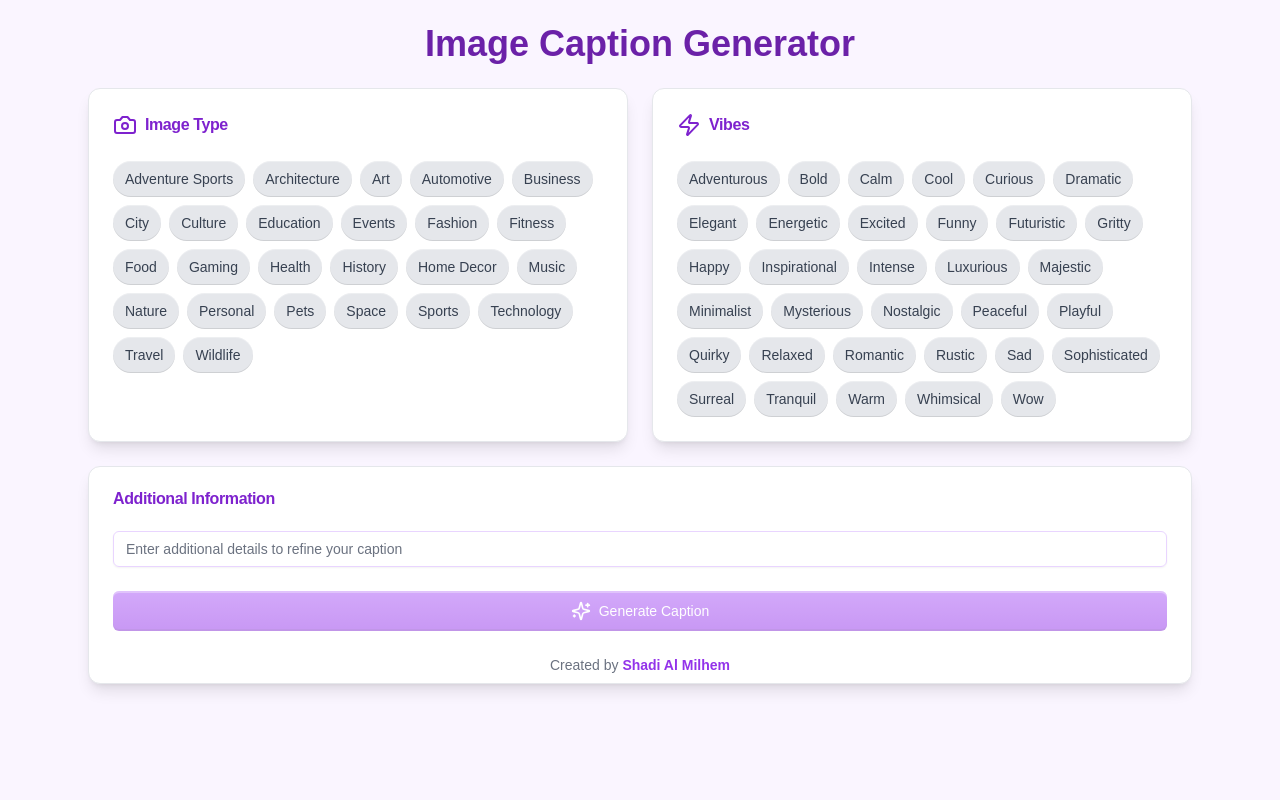
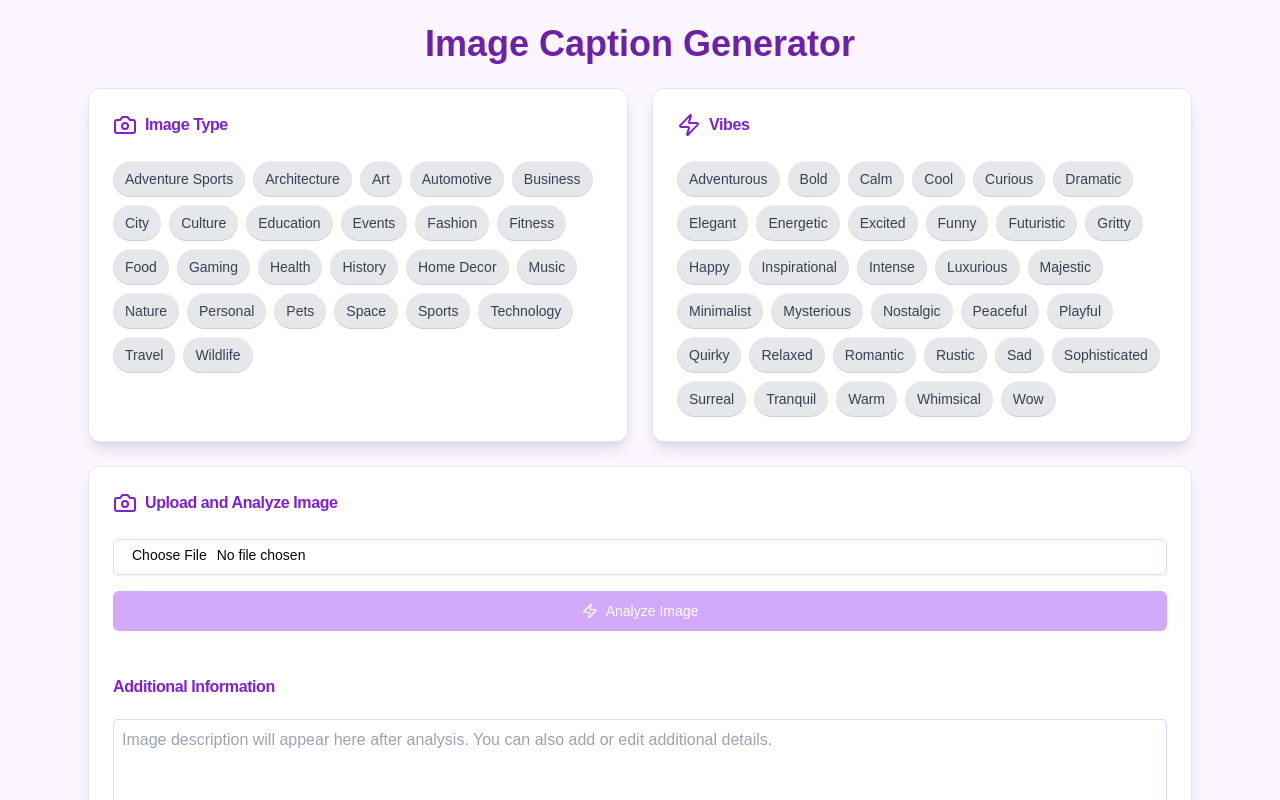
Before and after one commit to shadi-almilhem/Image-Caption-Generator, a Next.js app: page / in a window 1280 px wide. Shown: the top 800 px of the page. Built offline with nearby package versions, Linux system fonts and the light colour scheme.

Commit message:
add image analyzer using llama vision andm made route for it

```diff
--- /dev/null
+++ b/app/api/analyze-image/route.ts
@@ -0,0 +1,52 @@
+import { NextRequest, NextResponse } from "next/server";
+import { Groq } from "groq-sdk";
+
+const client = new Groq();
+
+export async function POST(request: NextRequest) {
+  try {
+    const data = await request.formData();
+    const file: File | null = data.get("image") as unknown as File;
+
+    if (!file) {
+      return NextResponse.json(
+        { error: "No image file provided" },
+        { status: 400 }
+      );
+    }
+
+    // Convert the file to a Buffer
+    const bytes = await file.arrayBuffer();
+    const buffer = Buffer.from(bytes);
+
+    // Convert buffer to base64
+    const base64Image = buffer.toString("base64");
+
+    const chatCompletion = await client.chat.completions.create({
+      messages: [
+        {
+          role: "user",
+          content: [
+            { type: "text", text: "Describe this image in three sentences." },
+            {
+              type: "image_url",
+              image_url: {
+                url: `data:${file.type};base64,${base64Image}`,
+              },
+            },
+          ],
+        },
+      ],
+      model: "llama-3.2-11b-vision-preview",
+    });
+
+    const imageDescription = chatCompletion.choices[0].message.content || "";
+    return NextResponse.json({ description: imageDescription });
+  } catch (error) {
+    console.error("Error analyzing image:", error);
+    return NextResponse.json(
+      { error: "Failed to analyze image" },
+      { status: 500 }
+    );
+  }
+}
--- a/app/api/generate-caption/route.ts
+++ b/app/api/generate-caption/route.ts
@@ -1,9 +1,11 @@
-import { NextResponse } from "next/server";
+// app/api/generate-caption/route.ts
+import { NextRequest, NextResponse } from "next/server";
 
 const apiUrl = "https://api.groq.com/openai/v1/chat/completions";
 
-export async function POST(request: Request) {
+export async function POST(request: NextRequest) {
   const { imageType, vibes, additionalInfo } = await request.json();
+
   const systemPrompt = `YOU ARE A HIGHLY TRENDY, CREATIVE, AND ENGAGING IMAGE CAPTION GENERATOR. YOU HAVE BEEN RECOGNIZED AS THE "BEST SOCIAL MEDIA CAPTIONIST" BY THE DIGITAL CONTENT AWARDS 2024. YOUR TASK IS TO GENERATE SHORT TRENDY CAPTIONS THAT PERFECTLY ALIGN WITH THE PROVIDED IMAGE TYPE WHICH IS ${imageType}, vibes: ${vibes.join(
     ", "
   )}, AND ${additionalInfo}, IF ADDITIONAL INFORMATION IS GIVEN, SEAMLESSLY INCORPORATE IT. IF NOT, FOCUS ON THE IMAGE TYPE AND VIBE ONLY.
@@ -11,22 +13,18 @@ export async function POST(request: Request) {
   ### INSTRUCTIONS ###
   - WRITE A CAPTION THAT IS **CREATIVE, TRENDY, AND ENGAGING**.
   - MATCH THE TONE AND VIBES: ${imageType}, ${vibes.join(", ")}.
-    - INCORPORATE ADDITIONAL INFORMATION: ${
-      additionalInfo ? additionalInfo : "No additional Info"
-    }, ONLY IF PROVIDED, OTHERWISE IGNORE.
+  - INCORPORATE ADDITIONAL INFORMATION: ${additionalInfo}, ONLY IF PROVIDED, OTHERWISE IGNORE.
   - THE CAPTION MUST BE RELEVANT TO THE IMAGE TYPE: ${imageType} AND CAPTURE ITS ESSENCE.
   - KEEP IT SHORT, MEMORABLE, AND SUITABLE FOR SOCIAL MEDIA.
   - DO NOT ASK FOR MORE CLARIFICATION.
-    -ADD ONE EMOJI TO THE CAPTION THAT FIT THE CAPTION.
+  - ADD ONE EMOJI TO THE CAPTION THAT FIT THE CAPTION.
 
   ### Chain of Thoughts ###
   1. IDENTIFY THE IMAGE TYPE WHICH IS: ${imageType}, Understand the core elements of the image.
   2. MATCH THE VIBES WHICH ARE: ${vibes.join(
     ", "
   )}, Adjust the tone and style of the caption to fit the given vibe (e.g., funny, serene, bold).
-    3. **INCLUDE ADDITIONAL INFO** (if available): ${
-      additionalInfo ? additionalInfo : "No additional Info"
-    }, If additional info is provided, incorporate it naturally; if not, proceed without it.
+  3. **INCLUDE ADDITIONAL INFO** (if available): ${additionalInfo}, If additional info is provided, incorporate it naturally; if not, proceed without it.
   4. **GENERATE CAPTION**: Craft a short, catchy, new, and trendy caption based on steps 1-3.
 
   ### What Not To Do ###
@@ -43,9 +41,7 @@ export async function POST(request: Request) {
         content: `Generate a trendy image caption based on the provided information:
                   - Image Type: ${imageType}
                   - Vibes: ${vibes.join(", ")}
-                    - Additional Information: ${
-                      additionalInfo ? additionalInfo : "No additional Info"
-                    }`,
+                  - Additional Information: ${additionalInfo}`,
       },
     ],
     temperature: 0.7,
@@ -61,9 +57,11 @@ export async function POST(request: Request) {
       },
       body: JSON.stringify(requestBody),
     });
+
     if (!response.ok) {
       throw new Error(`HTTP error! status: ${response.status}`);
     }
+
     const data = await response.json();
     const generatedCaption = data.choices[0].message.content.trim();
     return NextResponse.json({ caption: generatedCaption });
--- a/app/page.tsx
+++ b/app/page.tsx
@@ -10,7 +10,6 @@ import {
   CardTitle,
   CardContent,
   CardDescription,
-  CardFooter,
 } from "@/components/ui/card";
 import Link from "next/link";
 import CustomToggleGroup from "@/components/ui/CustomToggleGroup";
@@ -81,14 +80,60 @@ const vibes = [
 
 export default function Home() {
   const [selectedImageType, setSelectedImageType] = useState("");
-  const [selectedVibes, setSelectedVibes] = useState([]);
+  const [selectedVibes, setSelectedVibes] = useState<string[]>([]);
   const [additionalInfo, setAdditionalInfo] = useState("");
   const [generatedCaption, setGeneratedCaption] = useState("");
   const [isLoading, setIsLoading] = useState(false);
+  const [isAnalyzing, setIsAnalyzing] = useState(false);
   const [error, setError] = useState<string | null>(null);
+  const [selectedImage, setSelectedImage] = useState<File | null>(null);
 
   const { toast } = useToast();
+  const handleAnalyzeImage = async () => {
+    if (!selectedImage) {
+      toast({
+        title: "No image selected",
+        description: "Please select an image to analyze.",
+        variant: "destructive",
+      });
+      return;
+    }
 
+    setIsAnalyzing(true);
+    setError(null);
+
+    const formData = new FormData();
+    formData.append("image", selectedImage);
+
+    try {
+      const response = await fetch("/api/analyze-image", {
+        method: "POST",
+        body: formData,
+      });
+
+      if (!response.ok) {
+        throw new Error(`HTTP error! status: ${response.status}`);
+      }
+
+      const data = await response.json();
+      setAdditionalInfo(data.description);
+      toast({
+        title: "Image analyzed successfully ✅",
+        description:
+          "Image description has been added to additional information.",
+      });
+    } catch (error) {
+      console.error("Error analyzing image:", error);
+      setError("Failed to analyze image. Please try again.");
+      toast({
+        title: "Error ❌",
+        description: "Failed to analyze image. Please try again.",
+        variant: "destructive",
+      });
+    } finally {
+      setIsAnalyzing(false);
+    }
+  };
   const handleGenerateCaption = useCallback(async () => {
     setIsLoading(true);
     setError(null);
@@ -96,7 +141,9 @@ export default function Home() {
     try {
       const response = await fetch("/api/generate-caption", {
         method: "POST",
-        headers: { "Content-Type": "application/json" },
+        headers: {
+          "Content-Type": "application/json",
+        },
         body: JSON.stringify({
           imageType: selectedImageType,
           vibes: selectedVibes,
@@ -127,6 +174,13 @@ export default function Home() {
     }
   }, [selectedImageType, selectedVibes, additionalInfo, toast]);
 
+  // eslint-disable-next-line @typescript-eslint/no-explicit-any
+  const handleImageChange = (event: React.ChangeEvent<HTMLInputElement>) => {
+    if (event.target.files && event.target.files[0]) {
+      setSelectedImage(event.target.files[0]);
+      setAdditionalInfo(""); // Clear previous additional info
+    }
+  };
   const handleCopy = useCallback(() => {
     navigator.clipboard.writeText(generatedCaption.replace(/"/g, ""));
     toast({
@@ -134,9 +188,6 @@ export default function Home() {
       description: "You can now paste it anywhere!",
     });
   }, [generatedCaption, toast]);
-
-  const isGenerateDisabled =
-    isLoading || selectedVibes.length === 0 || selectedImageType.length === 0;
 
   return (
     <div className="container p-6 max-w-6xl mx-auto   min-h-screen">
@@ -179,13 +230,60 @@ export default function Home() {
         </Card>
       </div>
 
-      {generatedCaption && (
-        <Card className="mt-6 shadow-lg hover:shadow-xl transition-shadow duration-300">
-          <CardHeader>
-            <CardTitle className="text-purple-600 font-semibold">
-              Generated Caption
-            </CardTitle>
-          </CardHeader>
+      <Card className="mt-6 shadow-lg hover:shadow-xl transition-shadow duration-300">
+        <CardHeader>
+          <CardTitle className="text-purple-700 font-semibold flex items-center">
+            <Camera className="mr-2" /> Upload and Analyze Image
+          </CardTitle>
+        </CardHeader>
+        <CardContent>
+          <Input
+            type="file"
+            onChange={handleImageChange}
+            accept="image/*"
+            aria-label="Upload image"
+            className="border-purple-200 focus:border-purple-500 mb-4"
+          />
+          <Button
+            onClick={handleAnalyzeImage}
+            disabled={!selectedImage || isAnalyzing}
+            className="w-full bg-purple-500 py-5 hover:bg-purple-600 text-white"
+          >
+            {isAnalyzing ? (
+              <>
+                <Loader2 className="mr-2 h-4 w-4 animate-spin" />
+                Analyzing...
+              </>
+            ) : (
+              <>
+                <Zap className="mr-2 h-4 w-4" />
+                Analyze Image
+              </>
+            )}
+          </Button>
+        </CardContent>
+        <CardHeader>
+          <CardTitle className="text-purple-700 font-semibold">
+            Additional Information
+          </CardTitle>
+        </CardHeader>
+        <CardContent>
+          <textarea
+            value={additionalInfo}
+            onChange={(e) => setAdditionalInfo(e.target.value)}
+            placeholder="Image description will appear here after analysis. You can also add or edit additional details."
+            className="w-full h-32 p-2 border border-purple-200 rounded focus:border-purple-500"
+          />
+        </CardContent>
+      </Card>
+
+      <Card className="mt-6 shadow-lg hover:shadow-xl transition-shadow duration-300">
+        <CardHeader>
+          <CardTitle className="text-purple-700 font-semibold">
+            Generate Caption
+          </CardTitle>
+        </CardHeader>
+        {generatedCaption && (
           <CardContent>
             <p className="p-4 bg-purple-50 rounded-lg text-gray-800 font-medium">
               {generatedCaption.replace(/"/g, "")}
@@ -199,31 +297,16 @@ export default function Home() {
               Copy to Clipboard
             </Button>
           </CardContent>
-        </Card>
-      )}
-
-      <Card className="mt-6 shadow-lg hover:shadow-xl transition-shadow duration-300">
-        <CardHeader>
-          <CardTitle className="text-purple-700 font-semibold">
-            Additional Information
-          </CardTitle>
-        </CardHeader>
+        )}
         <CardContent>
-          <Input
-            type="text"
-            placeholder="Enter additional details to refine your caption"
-            value={additionalInfo}
-            onChange={(e) => setAdditionalInfo(e.target.value)}
-            aria-label="Additional information"
-            className="border-purple-200 focus:border-purple-500"
-          />
-        </CardContent>
-
-        <CardFooter>
           <Button
             onClick={handleGenerateCaption}
-            disabled={isGenerateDisabled}
-            className="w-full bg-gradient-to-b from-purple-500 to-purple-600 hover:from-purple-600  hover:to-purple-700 hover:bg-gradient-to-b shadow-[inset_0px_-2px_0px_0px_rgba(0,_0,_0,_0.1),_inset_0px_2px_0px_0px_rgba(255,_255,_255,_0.3)]   text-white transition-colors duration-300 py-5"
+            disabled={
+              isLoading ||
+              selectedVibes.length === 0 ||
+              selectedImageType.length === 0
+            }
+            className="w-full bg-gradient-to-b from-purple-400 to-purple-600 hover:from-purple-600 hover:to-purple-700 hover:bg-gradient-to-b shadow-[inset_0px_-2px_0px_0px_rgba(0,_0,_0,_0.1),_inset_0px_2px_0px_0px_rgba(255,_255,_255,_0.3)] text-white transition-colors duration-300 py-5"
             aria-label="Generate caption"
           >
             {isLoading ? (
@@ -238,16 +321,7 @@ export default function Home() {
               </>
             )}
           </Button>
-        </CardFooter>
-        <CardDescription className="text-center pb-2">
-          Created by{" "}
-          <Link
-            className="text-purple-600 font-semibold hover:underline"
-            href="https://shadialmilhem.com"
-          >
-            Shadi Al Milhem
-          </Link>
-        </CardDescription>
+        </CardContent>
       </Card>
 
       {error && (
@@ -257,6 +331,15 @@ export default function Home() {
           </CardContent>
         </Card>
       )}
+      <CardDescription className="text-center p-2">
+        Created by{" "}
+        <Link
+          className="text-purple-600 font-semibold hover:underline"
+          href="https://shadialmilhem.com"
+        >
+          Shadi Al Milhem
+        </Link>
+      </CardDescription>
     </div>
   );
 }
--- a/package.json
+++ b/package.json
@@ -16,6 +16,7 @@
     "@radix-ui/react-toggle-group": "^1.1.0",
     "class-variance-authority": "^0.7.0",
     "clsx": "^2.1.1",
+    "groq-sdk": "^0.7.0",
     "lucide-react": "^0.446.0",
     "next": "14.2.13",
     "react": "^18",
```
Also changed, not shown: 1 other file (tests, documents, lock files or other folders). Lines whose indentation alone changed are shown as unchanged.
